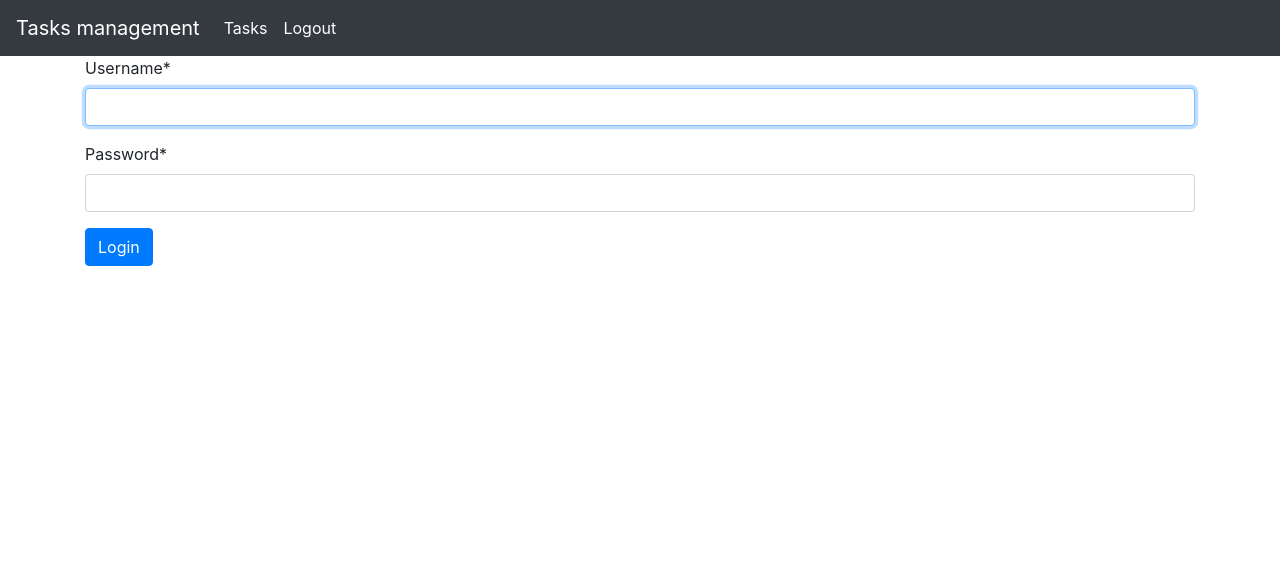
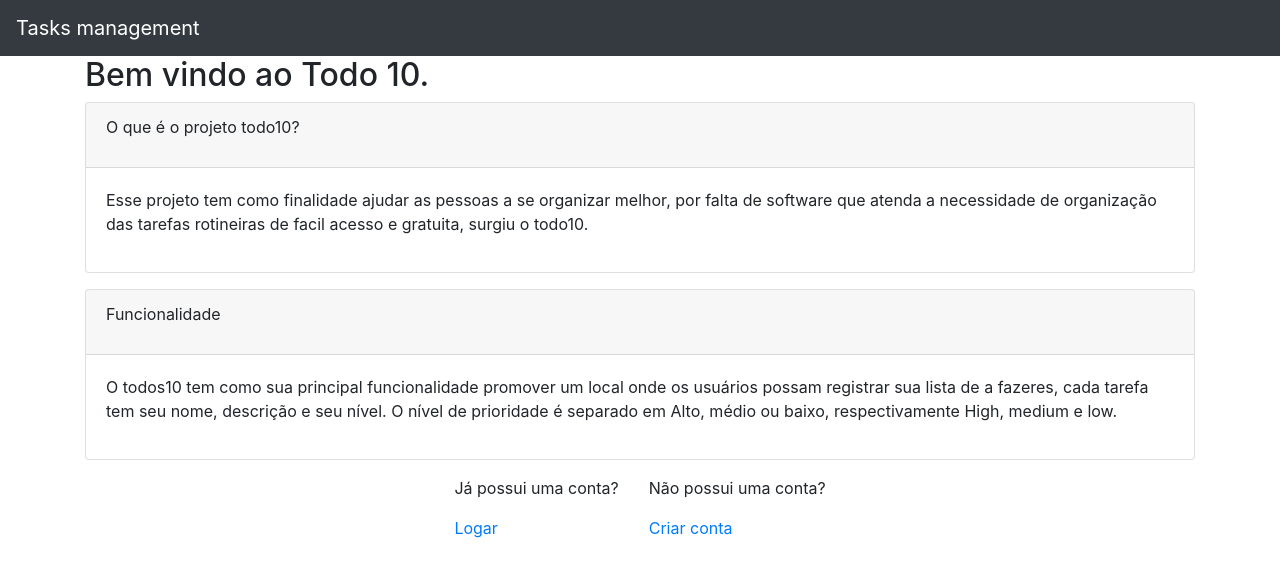
Before and after one commit to jadsonpp/todo_django, a Django app: page / in a window 1280 px wide. Shown: the top 577 px of the page. Run offline with Django 3.2, Linux system fonts and the light colour scheme; some libraries are stand-ins or nearby versions.

Commit message:
add: icons and home page

```diff
--- a/app/templates/base.html
+++ b/app/templates/base.html
@@ -3,10 +3,14 @@
 <html>
     <head>
         <meta charset="UTF-8">
-        <title>Title</title>
+        <title>Todo List</title>
         <link rel="stylesheet" href="{% static 'app/css/bootstrap.min.css'%}">
         <script data-ad-client="ca-pub-8738773765455299" async src="https://pagead2.googlesyndication.com/pagead/js/adsbygoogle.js"></script>
+        <link href="https://maxcdn.bootstrapcdn.com/font-awesome/4.7.0/css/font-awesome.min.css"
+      rel="stylesheet"
+      integrity="sha384-wvfXpqpZZVQGK6TAh5PVlGOfQNHSoD2xbE+QkPxCAFlNEevoEH3Sl0sibVcOQVnN" crossorigin="anonymous">
     </head>
+
     <body>
 
         <nav class="navbar navbar-expand-lg navbar-dark bg-dark">
--- /dev/null
+++ b/app/templates/users/home.html
@@ -0,0 +1,67 @@
+<!doctype html>
+{% load static%}
+<html>
+    <head>
+        <meta charset="UTF-8">
+        <title>Todo List</title>
+        <link rel="stylesheet" href="{% static 'app/css/bootstrap.min.css'%}">
+        <script data-ad-client="ca-pub-8738773765455299" async src="https://pagead2.googlesyndication.com/pagead/js/adsbygoogle.js"></script>
+        <link href="https://maxcdn.bootstrapcdn.com/font-awesome/4.7.0/css/font-awesome.min.css"
+      rel="stylesheet"
+      integrity="sha384-wvfXpqpZZVQGK6TAh5PVlGOfQNHSoD2xbE+QkPxCAFlNEevoEH3Sl0sibVcOQVnN" crossorigin="anonymous">
+    </head>
+
+    <body>
+
+        <nav class="navbar navbar-expand-lg navbar-dark bg-dark">
+            <a class="navbar-brand" href="#">Tasks management</a>
+            <button class="navbar-toggler" type="button" data-toggle="collapse" data-target="#navbarNav" aria-controls="navbarNav" aria-expanded="false" aria-label="Toggle navigation">
+              <span class="navbar-toggler-icon"></span>
+            </button>
+
+          </nav>
+
+        <main class="container">
+            <h2>Bem vindo ao Todo 10.</h2>
+
+            <div class="card mb-3">
+                <div class="card-header">
+                    <p>O que é o projeto todo10?</p>
+                </div>
+
+                <div class="card-body">
+                    <p>Esse projeto tem como finalidade ajudar as pessoas a se organizar melhor, por falta de software que
+                    atenda a necessidade de organização das tarefas rotineiras de facil acesso e gratuita, surgiu o todo10.
+                    </p>
+                </div>
+            </div>
+
+            <div class="card mb-3">
+                <div class="card-header">
+                    <p>Funcionalidade</p>
+                </div>
+
+                <div class="card-body">
+                    <p>O todos10 tem como sua principal funcionalidade promover um local onde os usuários possam
+                    registrar sua lista de a fazeres, cada tarefa tem seu nome, descrição e seu nível.
+                    O nível de prioridade é separado em Alto, médio ou baixo, respectivamente High, medium e low.
+                    </p>
+                </div>
+            </div>
+
+            <div class="container">
+                <div class="row justify-content-md-center">
+                    <div class="col-md-auto">
+                    <p>Já possui uma conta?</p>
+                    <a href="{%url 'login'%}" >Logar</a>
+                    </div>
+                    <div class="col-md-auto">
+                    <p>Não possui uma conta?</p>
+                    <a href="{%url 'user_register'%}" >Criar conta</a>
+                    </div>
+                </div>
+            </div>
+
+        </main>
+    </body>
+</html>
--- a/app/templates/users/login.html
+++ b/app/templates/users/login.html
@@ -1,5 +1,7 @@
 {% extends 'base.html'%}
 {% load crispy_forms_tags %}
+
+
 {%block content%}
     <form method="post">
         {%csrf_token%}
--- a/app/urls.py
+++ b/app/urls.py
@@ -5,7 +5,8 @@ from .views.user import *
 
 urlpatterns = [
     #Login and logout
-    path("",login_user,name="login"),
+    path("",home,name="home"),
+    path("login",login_user,name="login"),
     path("logout",logout_user,name="logout"),
     #CRUD Task
     path("tasks/",list_tasks, name= "tasks"),
--- a/app/views/user.py
+++ b/app/views/user.py
@@ -4,6 +4,13 @@ from django.contrib.auth import authenticate, login,logout
 from django.contrib import messages
 
 
+
+#home page
+def home (request):
+    return render(request,"users/home.html")
+
+
+#
 def register_user(request):
     if request.method == 'POST':
         #Django have a own form for authentication users.
--- a/requirements.txt
+++ b/requirements.txt
@@ -8,3 +8,4 @@ psycopg2==2.8.5
 requests==2.23.0
 requests-oauthlib==1.3.0
 whitenoise==5.0.1
+django-icons==1.1.2
```
Also changed, not shown: app/templates/tasks/list_task.html (+5 -4 lines), todos/settings.py (+28 -0 lines).
